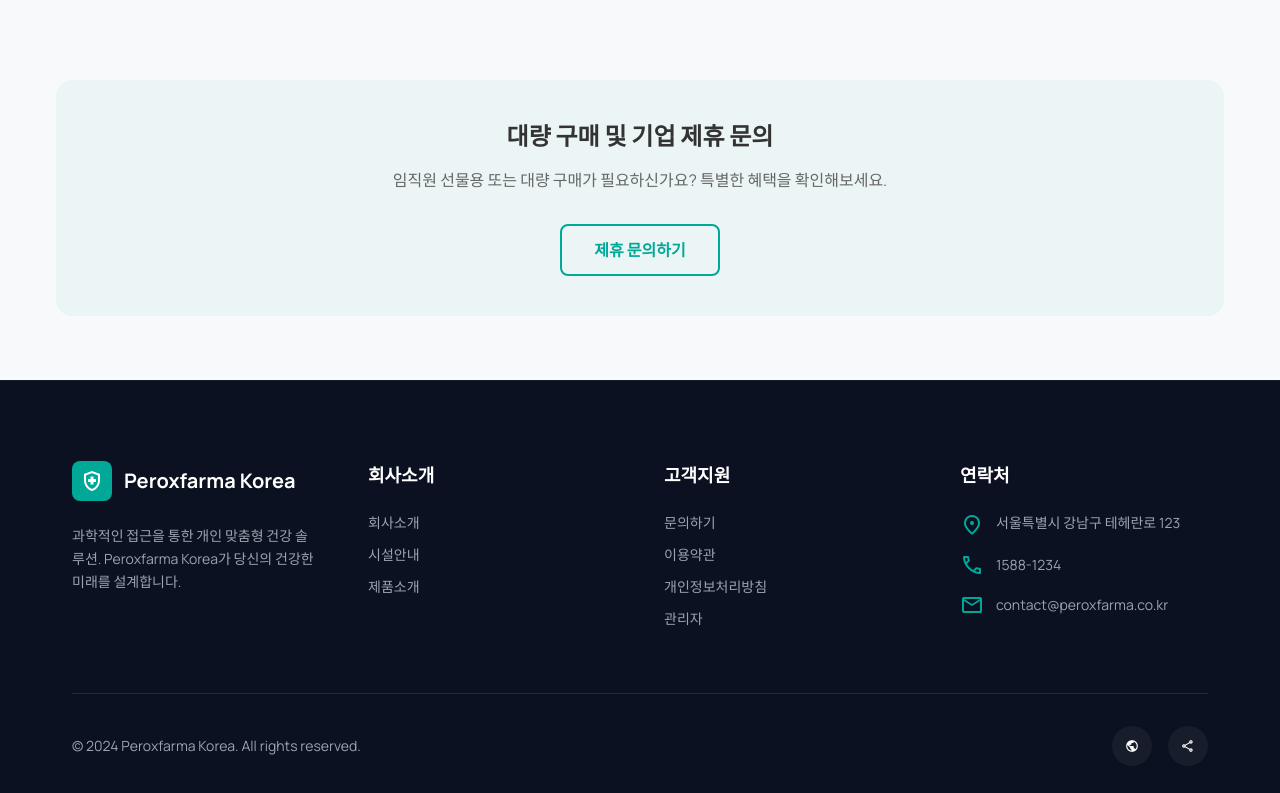
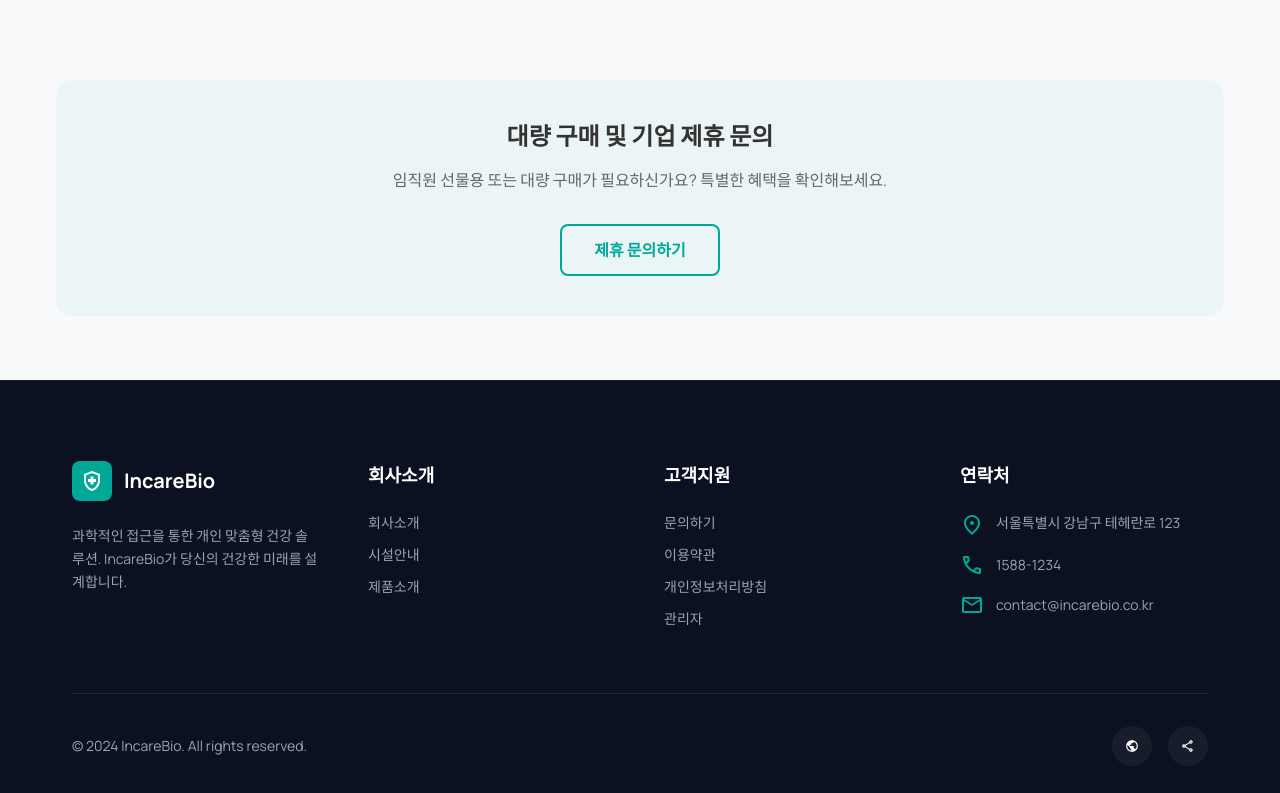
Before and after one commit to marklee-67/peroxfarma-hpv2.0, a React (Vite) app: page /#/shop in a window 1280 px wide. Shown: the part 845-1638 px from the top of the page. Built offline with nearby package versions, Linux system fonts and the light colour scheme; sample sign-in values are in the browser's storage.

Commit message:
feat: Rename project to IncareBio
Updates the project name and associated branding across the application, including titles, logos, and descriptive text. This change reflects the new identity of the application.

```diff
--- a/components/Layout.tsx
+++ b/components/Layout.tsx
@@ -47,8 +47,7 @@ const Layout: React.FC<LayoutProps> = ({ children }) => {
               <span className="material-symbols-outlined text-2xl">health_and_safety</span>
             </div>
             <div className="flex flex-col">
-              <span className="text-xl font-bold tracking-tight text-white leading-none">Peroxfarma</span>
-              <span className="text-xs text-gray-400 font-medium tracking-widest">KOREA</span>
+              <span className="text-xl font-bold tracking-tight text-white leading-none">IncareBio</span>
             </div>
           </Link>
 
@@ -158,10 +157,10 @@ const Layout: React.FC<LayoutProps> = ({ children }) => {
                  <div className="flex h-10 w-10 items-center justify-center rounded-lg bg-primary text-white shrink-0">
                    <span className="material-symbols-outlined text-2xl">health_and_safety</span>
                  </div>
-                <h3 className="text-xl font-bold text-white">Peroxfarma Korea</h3>
+                <h3 className="text-xl font-bold text-white">IncareBio</h3>
               </div>
               <p className="text-sm leading-relaxed text-gray-400">
-                과학적인 접근을 통한 개인 맞춤형 건강 솔루션. Peroxfarma Korea가 당신의 건강한 미래를 설계합니다.
+                과학적인 접근을 통한 개인 맞춤형 건강 솔루션. IncareBio가 당신의 건강한 미래를 설계합니다.
               </p>
             </div>
 
@@ -197,14 +196,14 @@ const Layout: React.FC<LayoutProps> = ({ children }) => {
                 </div>
                 <div className="flex items-center gap-3">
                    <span className="material-symbols-outlined text-primary">mail</span>
-                   <span>contact@peroxfarma.co.kr</span>
+                   <span>contact@incarebio.co.kr</span>
                 </div>
               </div>
             </div>
           </div>
 
           <div className="border-t border-white/10 pt-8 text-center text-sm flex flex-col md:flex-row justify-between items-center gap-4">
-            <p>© 2024 Peroxfarma Korea. All rights reserved.</p>
+            <p>© 2024 IncareBio. All rights reserved.</p>
             <div className="flex gap-4">
               <a href="#" className="h-10 w-10 flex items-center justify-center rounded-full bg-white/5 text-white hover:bg-primary hover:text-white transition-all">
                   <span className="material-symbols-outlined text-sm">public</span>
--- a/context/ProductContext.tsx
+++ b/context/ProductContext.tsx
@@ -98,7 +98,7 @@ const defaultProducts: Product[] = [
 ];
 
 const defaultTerms = `제1조 (목적)
-본 약관은 Peroxfarma Korea(이하 "회사")가 제공하는 서비스의 이용조건 및 절차, 이용자와 회사의 권리, 의무, 책임사항을 규정함을 목적으로 합니다.
+본 약관은 IncareBio(이하 "회사")가 제공하는 서비스의 이용조건 및 절차, 이용자와 회사의 권리, 의무, 책임사항을 규정함을 목적으로 합니다.
 
 제2조 (용어의 정의)
 1. "서비스"란 회사가 제공하는 모든 건강기능식품 구독 및 관련 제반 서비스를 의미합니다.
@@ -109,7 +109,7 @@ const defaultTerms = `제1조 (목적)
 2. 회사는 합리적인 사유가 발생할 경우 관련 법령에 위배되지 않는 범위 내에서 본 약관을 개정할 수 있습니다.`;
 
 const defaultPrivacy = `1. 개인정보의 수집 및 이용 목적
-Peroxfarma Korea는 다음의 목적을 위해 개인정보를 수집 및 이용합니다.
+IncareBio는 다음의 목적을 위해 개인정보를 수집 및 이용합니다.
 - 서비스 제공 및 계약의 이행
 - 회원 관리 및 본인 확인
 - 고객 상담 및 불만 처리
@@ -129,7 +129,7 @@ const defaultShopConfig: ShopConfig = {
 };
 
 const defaultAboutConfig: AboutConfig = {
-  introText: `개인 맞춤형 건강기능식품의 미래를 선도하는 Peroxfarma Korea입니다.\n인류의 건강 증진이라는 단 하나의 목표를 가지고 설립되었습니다.`,
+  introText: `개인 맞춤형 건강기능식품의 미래를 선도하는 IncareBio입니다.\n인류의 건강 증진이라는 단 하나의 목표를 가지고 설립되었습니다.`,
   mainImageUrl: 'https://lh3.googleusercontent.com/aida-public/AB6AXuDBLUyjmkyJn-APHbwtu0R53oayyYN9AMP3cQXabelXkoQ3z-QV3y4F5BCPJf9mEWtcwc2-cpPgZb37Hbw6rdFDGHfqoQ7chsgB8g6fQkV8MokoJyfJspBkRYUo6vR2yY4r_SWxzbJCmfdmqUTwe6Y6g3wsCX6aNiBTDFpmbU_O_m1Zi7bHkNeesfOExdIJUnpp6l4X_rjRBYR5F4bRPV0qNUvMPXGS7g4GRwmaLx9_EwAqcrloYw65zvYHSGtFTQMO-XFiQEaHB0A'
 };
 
--- a/index.html
+++ b/index.html
@@ -3,7 +3,7 @@
   <head>
     <meta charset="utf-8" />
     <meta name="viewport" content="width=device-width, initial-scale=1.0" />
-    <title>Peroxfarma Korea</title>
+    <title>IncareBio</title>
     <link rel="preconnect" href="https://fonts.googleapis.com" />
     <link rel="preconnect" href="https://fonts.gstatic.com" crossorigin />
     <link
@@ -17,12 +17,12 @@
   <script type="importmap">
 {
   "imports": {
-    "react": "https://aistudiocdn.com/react@^19.2.1",
-    "react-dom/": "https://aistudiocdn.com/react-dom@^19.2.1/",
-    "react/": "https://aistudiocdn.com/react@^19.2.1/",
-    "react-router-dom": "https://aistudiocdn.com/react-router-dom@^7.10.1",
-    "vite": "https://aistudiocdn.com/vite@^7.2.6",
-    "@vitejs/plugin-react": "https://aistudiocdn.com/@vitejs/plugin-react@^5.1.1"
+    "react/": "https://esm.sh/react@^19.2.3/",
+    "react": "https://esm.sh/react@^19.2.3",
+    "react-router-dom": "https://esm.sh/react-router-dom@^7.10.1",
+    "vite": "https://esm.sh/vite@^7.2.7",
+    "@vitejs/plugin-react": "https://esm.sh/@vitejs/plugin-react@^5.1.2",
+    "react-dom/": "https://esm.sh/react-dom@^19.2.3/"
   }
 }
 </script>
--- a/metadata.json
+++ b/metadata.json
@@ -1,5 +1,5 @@
 {
-  "name": "Peroxfarma Korea",
+  "name": "IncareBio",
   "description": "Personalized health supplement subscription service with AI analysis, expert consultation, and state-of-the-art manufacturing.",
   "requestFramePermissions": []
 }
--- a/pages/About.tsx
+++ b/pages/About.tsx
@@ -91,7 +91,7 @@ const About: React.FC = () => {
             {[
               { year: '2023', events: ['11월: 개인 맞춤형 구독 서비스 공식 런칭', '07월: 시리즈 A 투자 유치 (100억 원)', '02월: 자체 R&D 연구소 설립'] },
               { year: '2022', events: ['09월: 베타 서비스 오픈 및 사용자 1만 명 돌파', '03월: 시드 투자 유치'] },
-              { year: '2021', events: ['05월: Peroxfarma Korea 법인 설립'] }
+              { year: '2021', events: ['05월: IncareBio 법인 설립'] }
             ].map((yearData, idx) => (
               <div key={idx} className="relative pl-8">
                 <div className="absolute -left-[9px] top-1.5 h-4 w-4 rounded-full bg-primary border-4 border-white shadow-sm"></div>
--- a/pages/Admin.tsx
+++ b/pages/Admin.tsx
@@ -485,7 +485,7 @@ const Admin: React.FC = () => {
                   name="companyName"
                   value={tempShopConfig.companyName}
                   onChange={handleShopConfigChange}
-                  placeholder="예: Peroxfarma Store"
+                  placeholder="예: IncareBio Store"
                   className="w-full border border-gray-300 rounded-lg p-3 focus:outline-none focus:ring-1 focus:ring-primary focus:border-primary transition-colors"
                 />
               </div>
@@ -495,7 +495,7 @@ const Admin: React.FC = () => {
                   name="url"
                   value={tempShopConfig.url}
                   onChange={handleShopConfigChange}
-                  placeholder="예: https://smartstore.naver.com/peroxfarma"
+                  placeholder="예: https://smartstore.naver.com/incarebio"
                   className="w-full border border-gray-300 rounded-lg p-3 focus:outline-none focus:ring-1 focus:ring-primary focus:border-primary transition-colors"
                 />
               </div>
--- a/pages/Facility.tsx
+++ b/pages/Facility.tsx
@@ -73,7 +73,7 @@ const Facility: React.FC = () => {
              <div className="flex-1 p-8 md:p-10 flex flex-col justify-center order-2 md:order-1">
                <h2 className="text-2xl md:text-3xl font-bold mb-6 text-text-primary">품질 및 안전 인증</h2>
                <p className="text-text-secondary mb-8 leading-relaxed break-keep">
-                 Peroxfarma Korea는 국제 표준 규격을 준수하는 시설에서 제품을 생산합니다.
+                 IncareBio는 국제 표준 규격을 준수하는 시설에서 제품을 생산합니다.
                  고객이 안심하고 섭취할 수 있도록 국내외 공신력 있는 기관의 인증을 획득했습니다.
                </p>
                <div className="flex gap-4 md:gap-6 justify-start">
--- a/pages/Home.tsx
+++ b/pages/Home.tsx
@@ -176,7 +176,7 @@ const Home: React.FC = () => {
             <div className="text-center mb-16">
                 <ScrollAnimationWrapper animation="fade-in-up">
                     <h4 className="text-primary font-bold uppercase tracking-widest mb-2">핵심 가치</h4>
-                    <h2 className="text-4xl lg:text-5xl font-black text-navy">왜 Peroxfarma Korea인가요?</h2>
+                    <h2 className="text-4xl lg:text-5xl font-black text-navy">왜 IncareBio인가요?</h2>
                     <p className="text-gray-500 mt-4 max-w-2xl mx-auto break-keep">
                         단순히 영양제를 판매하는 것이 아닙니다. 우리는 당신의 건강한 삶을 지속하기 위한 통합 헬스케어 생태계를 제공합니다.
                     </p>
@@ -225,7 +225,7 @@ const Home: React.FC = () => {
             <ScrollAnimationWrapper animation="zoom-in">
                 <h2 className="text-3xl md:text-5xl font-black text-white mb-6 break-keep">건강한 변화, 지금 시작하세요</h2>
                 <p className="text-white/80 text-lg mb-10 max-w-2xl mx-auto break-keep">
-                    이미 수많은 회원분들이 Peroxfarma Korea와 함께 더 활기찬 내일을 맞이하고 있습니다. 당신에게 꼭 맞는 건강 솔루션을 찾아보세요.
+                    이미 수많은 회원분들이 IncareBio와 함께 더 활기찬 내일을 맞이하고 있습니다. 당신에게 꼭 맞는 건강 솔루션을 찾아보세요.
                 </p>
                 <div className="flex flex-col sm:flex-row gap-4 justify-center">
                     <Link to="/contact" className="px-10 py-4 bg-white text-primary font-black rounded-full shadow-xl hover:bg-gray-100 transition-colors">
--- a/pages/Login.tsx
+++ b/pages/Login.tsx
@@ -23,7 +23,7 @@ const Login: React.FC = () => {
           </div>
           <h2 className="text-3xl font-black tracking-tight text-text-primary">로그인</h2>
           <p className="mt-2 text-sm text-text-secondary">
-            Peroxfarma 계정으로 서비스를 이용해보세요.
+            IncareBio 계정으로 서비스를 이용해보세요.
           </p>
         </div>
 
--- a/pages/Shop.tsx
+++ b/pages/Shop.tsx
@@ -1,3 +1,4 @@
+
 import React, { useEffect, useState } from 'react';
 import { useProducts } from '../context/ProductContext';
 import { Link } from 'react-router-dom';
@@ -23,7 +24,7 @@ const Shop: React.FC = () => {
   const displayTitle = shopConfig.companyName || '공식 온라인 스토어';
   const displayDesc = shopConfig.description || (
     <>
-      Peroxfarma의 프리미엄 건강기능식품을 만나보세요.<br/>
+      IncareBio의 프리미엄 건강기능식품을 만나보세요.<br/>
       정기 구독 시 최대 20% 할인 혜택을 드립니다.
     </>
   );
--- a/pages/Signup.tsx
+++ b/pages/Signup.tsx
@@ -47,7 +47,7 @@ const Signup: React.FC = () => {
         <div className="text-center">
           <h2 className="text-3xl font-black tracking-tight text-text-primary">회원가입</h2>
           <p className="mt-2 text-sm text-text-secondary">
-            Peroxfarma와 함께 건강한 삶을 시작하세요.
+            IncareBio와 함께 건강한 삶을 시작하세요.
           </p>
         </div>
 
```
